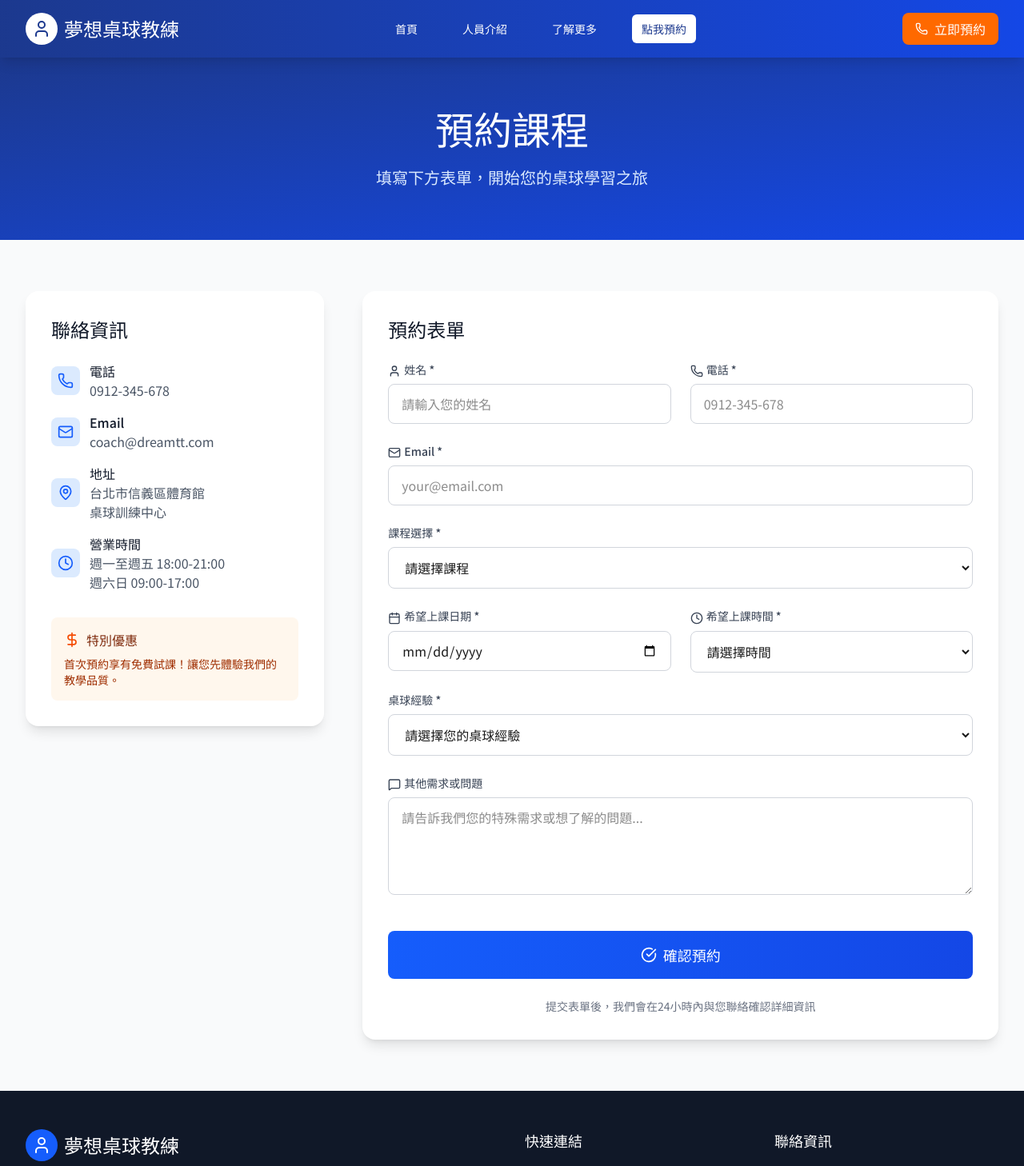
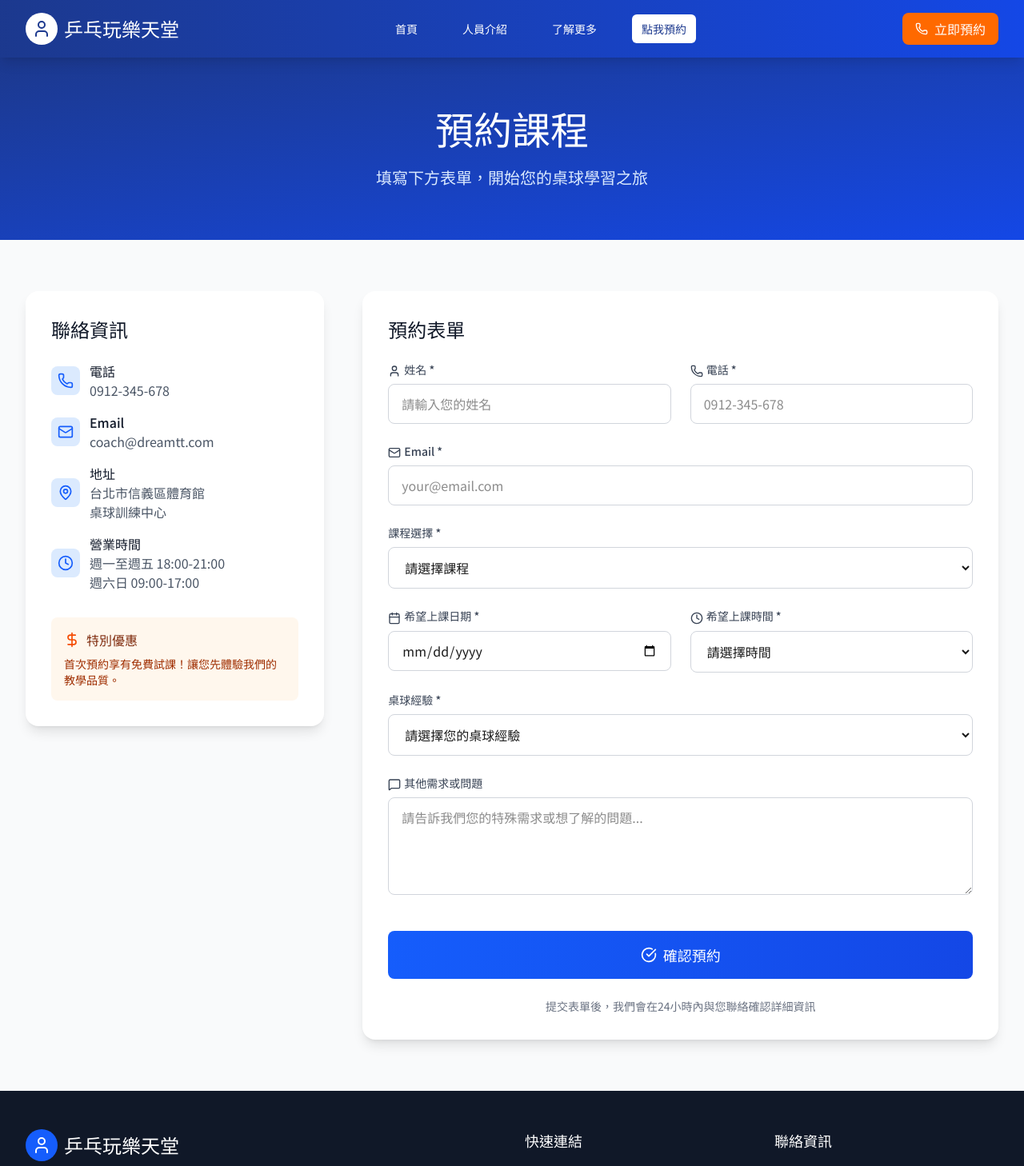
Before and after one commit to pp-dream/website, a React (Vite) app: page /website/booking in a window 1280 px wide. Shown: the top 1458 px of the page at 80% size. Built offline with nearby package versions, Linux system fonts and the light colour scheme.

Commit message:
改了一點內容1

```diff
--- a/src/components/Footer.tsx
+++ b/src/components/Footer.tsx
@@ -14,7 +14,7 @@ const Footer: React.FC = () => {
               <div className="bg-blue-600 text-white rounded-full p-2">
                 <User size={24} />
               </div>
-              <span>夢想桌球教練</span>
+              <span>乒乓玩樂天堂</span>
             </Link>
             <p className="text-gray-300 mb-4 max-w-md">
               專業桌球教學團隊，致力於提供最優質的桌球教學服務。
--- a/src/components/Header.tsx
+++ b/src/components/Header.tsx
@@ -25,7 +25,7 @@ const Header: React.FC = () => {
             <div className="bg-white text-blue-900 rounded-full p-2">
               <User size={24} />
             </div>
-            <span>夢想桌球教練</span>
+            <span>乒乓玩樂天堂</span>
           </Link>
 
           {/* Desktop Navigation */}
```
